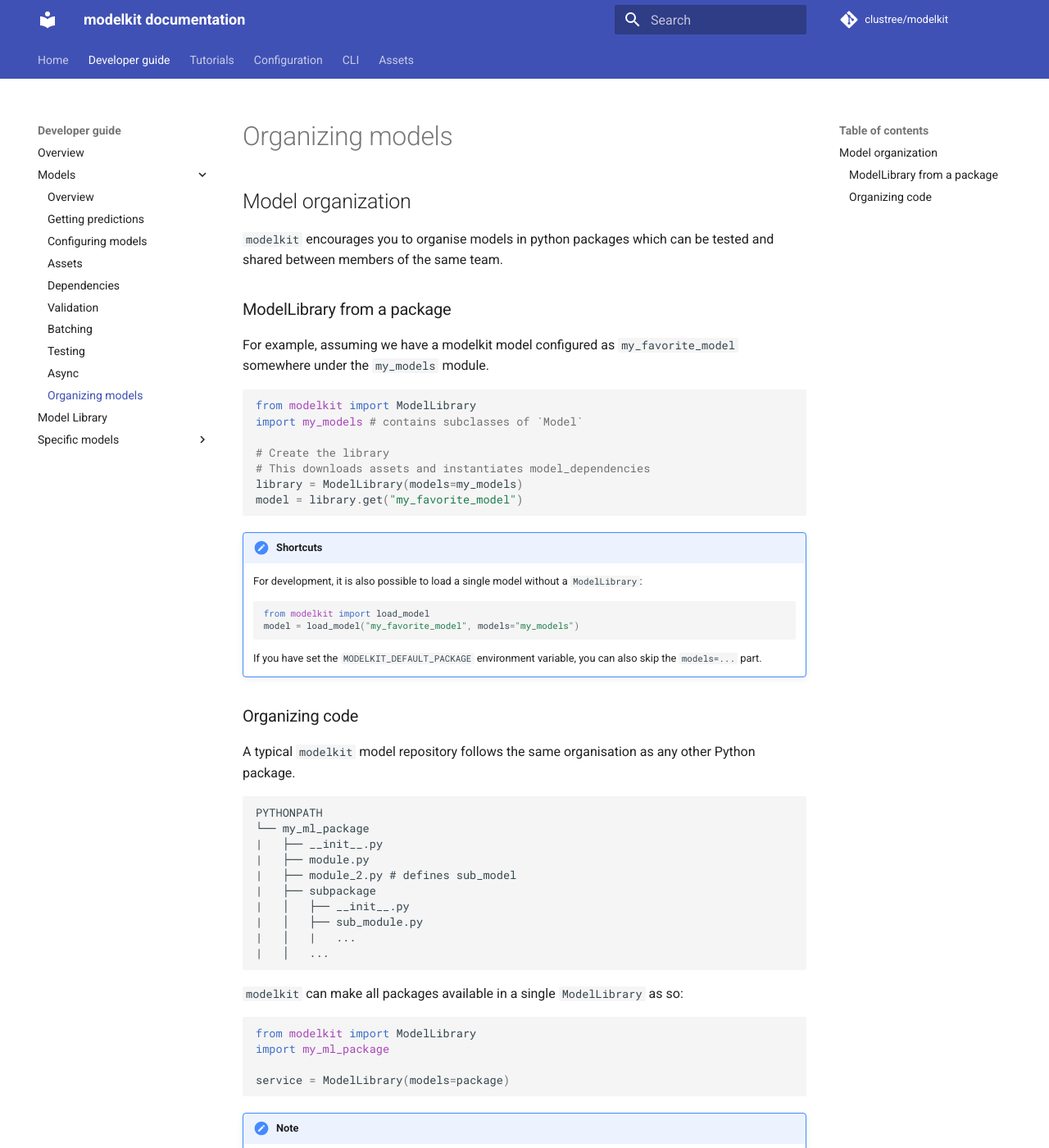
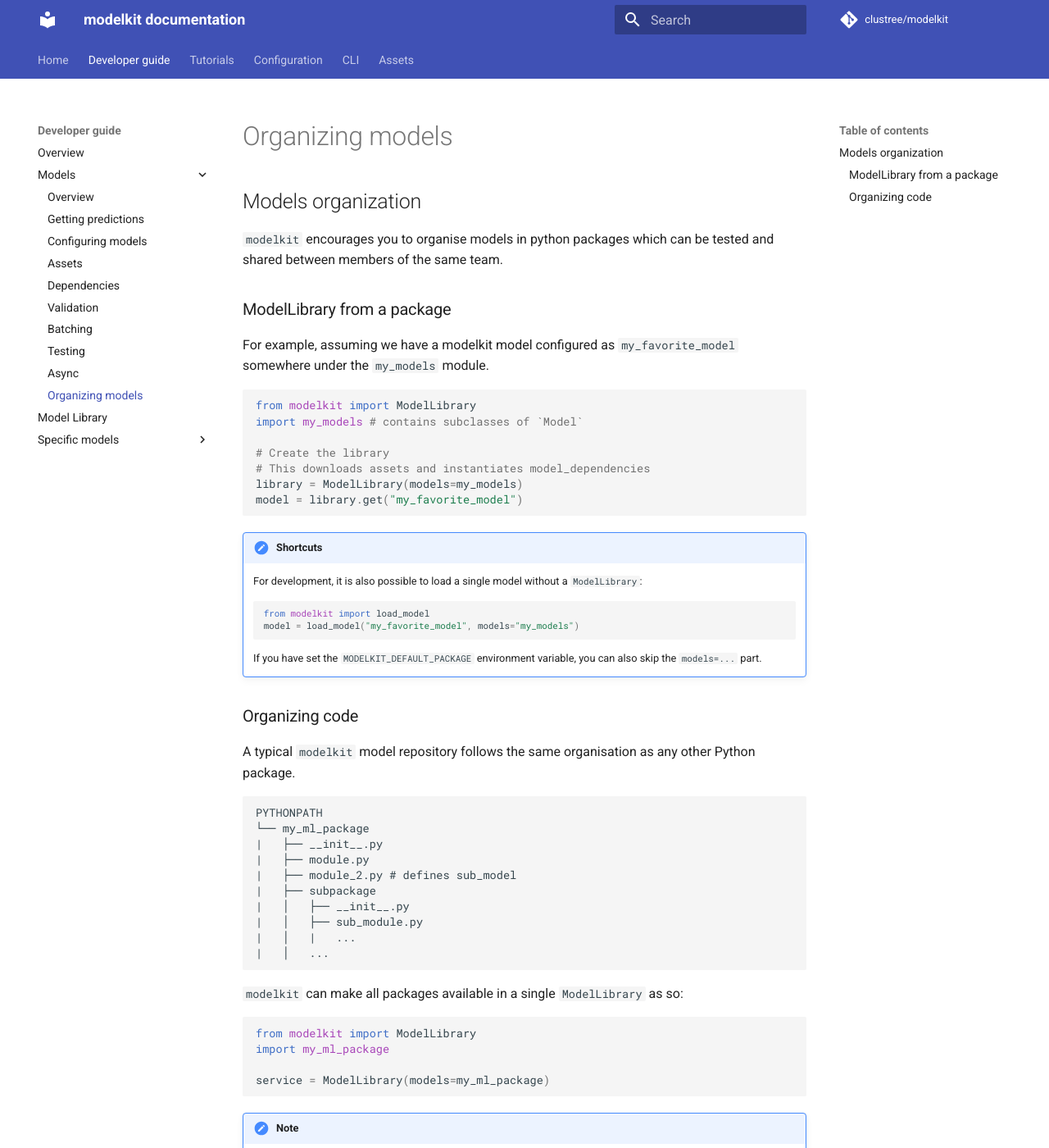
Before and after one commit to Cornerstone-OnDemand/modelkit, an MkDocs documentation site: the page built from docs/library/models/organizing.md, in a window 1280 px wide and 1400 px high. Shown: the whole window at 82% size. Built offline with MkDocs 1.6.1 and Material for MkDocs 9.7.7, drawn with Linux system fonts in a browser that asks for light colours; comment, search, counter and statistics services are not loaded.

Commit message:
Update organizing.md

````diff
--- a/docs/library/models/organizing.md
+++ b/docs/library/models/organizing.md
@@ -1,4 +1,4 @@
-## Model organization
+## Models organization
 
 `modelkit` encourages you to organise models in python packages which can be tested and shared between members of the same team.
 
@@ -50,7 +50,7 @@ PYTHONPATH
 from modelkit import ModelLibrary
 import my_ml_package
 
-service = ModelLibrary(models=package)
+service = ModelLibrary(models=my_ml_package)
 ```
 
 !!! note
@@ -62,5 +62,5 @@ In order to restrict the models that are actually being loaded, pass a list of `
 service = ModelLibrary(
     models=[package.module_2, package.subpackage],
     required_models=["some_model"]
-    )
+)
 ```
````
